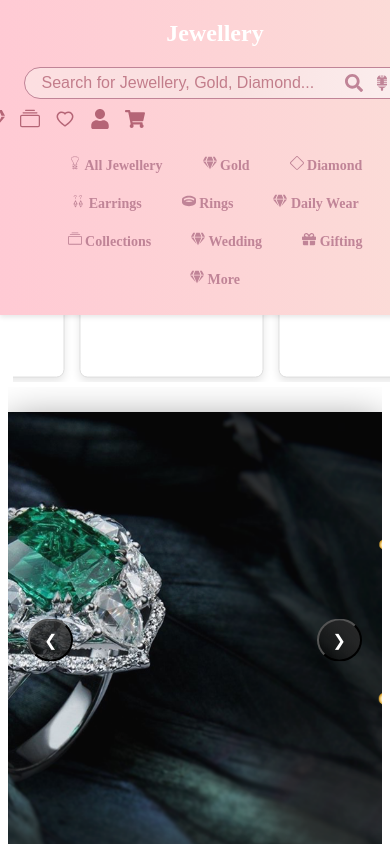
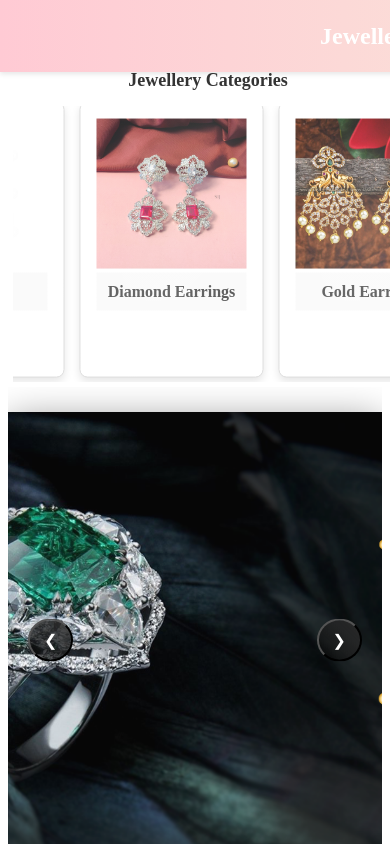
Before and after one commit to Nehasontakke123/NewProject, a React (Vite) app: page / in a window 390 px wide. Shown: the top 844 px of the page. Built offline with nearby package versions, Linux system fonts and the light colour scheme.

Commit message:
error solve

```diff
--- a/src/assets/css/Navbar.css
+++ b/src/assets/css/Navbar.css
@@ -130,51 +130,56 @@
 }
 
 
-
 .nav-toggle {
   background: none;
   border: none;
   font-size: 24px;
   cursor: pointer;
-  display: none; /* Desktop वर लपवायचं */
+  display: block; /* ✅ Ensure button is visible on mobile */
+  position: absolute;
+  top: 15px;
+  right: 20px;
+  color: #b56576;
+  z-index: 2000;
 }
 
-/* ✅ Responsive Design */
-/* ✅ Updated Responsive Design */
+/* ✅ Responsive Fix */
+@media (min-width: 769px) {
+  .nav-toggle {
+    display: none; /* Hide on larger screens */
+  }
+}
+
 @media (max-width: 768px) {
-  .nav-top {
-    flex-direction: column;
-    align-items: center;
-    text-align: center;
+  .nav-icons {
+    position: relative;
   }
 
-
-  .nav-logo {
-    text-align: center;
-    margin-bottom: 10px;
-  }
-
-  .nav-logo {
-    margin-left: 0; /* ✅ Logo center मध्ये येण्यासाठी */
-    text-align: center;
-  }
-
-  .nav-search {
-    width: 90%;
-    margin-top: 10px;
+  .nav-toggle {
+    display: block; /* ✅ Show toggle on mobile */
+    position: absolute;
+    right: 10px;
+    top: 10px;
   }
 
   .nav-links {
-    flex-wrap: wrap;
-    justify-content: center;
-    gap: 10px;
-    font-size: 14px;
+    display: none;
+    flex-direction: column;
+    width: 100%;
     text-align: center;
+    position: absolute;
+    top: 60px;
+    left: 0;
+    background: #fff5f7;
+    padding: 0;
+    max-height: 0;
+    overflow: hidden;
+    transition: max-height 0.4s ease-in-out;
   }
 
-  .nav-icons {
-    margin-top: 10px;
-    justify-content: center;
-    gap: 15px;
+  .nav-links.open {
+    display: flex;
+    max-height: 300px;
+    padding: 10px 0;
   }
 }
```
